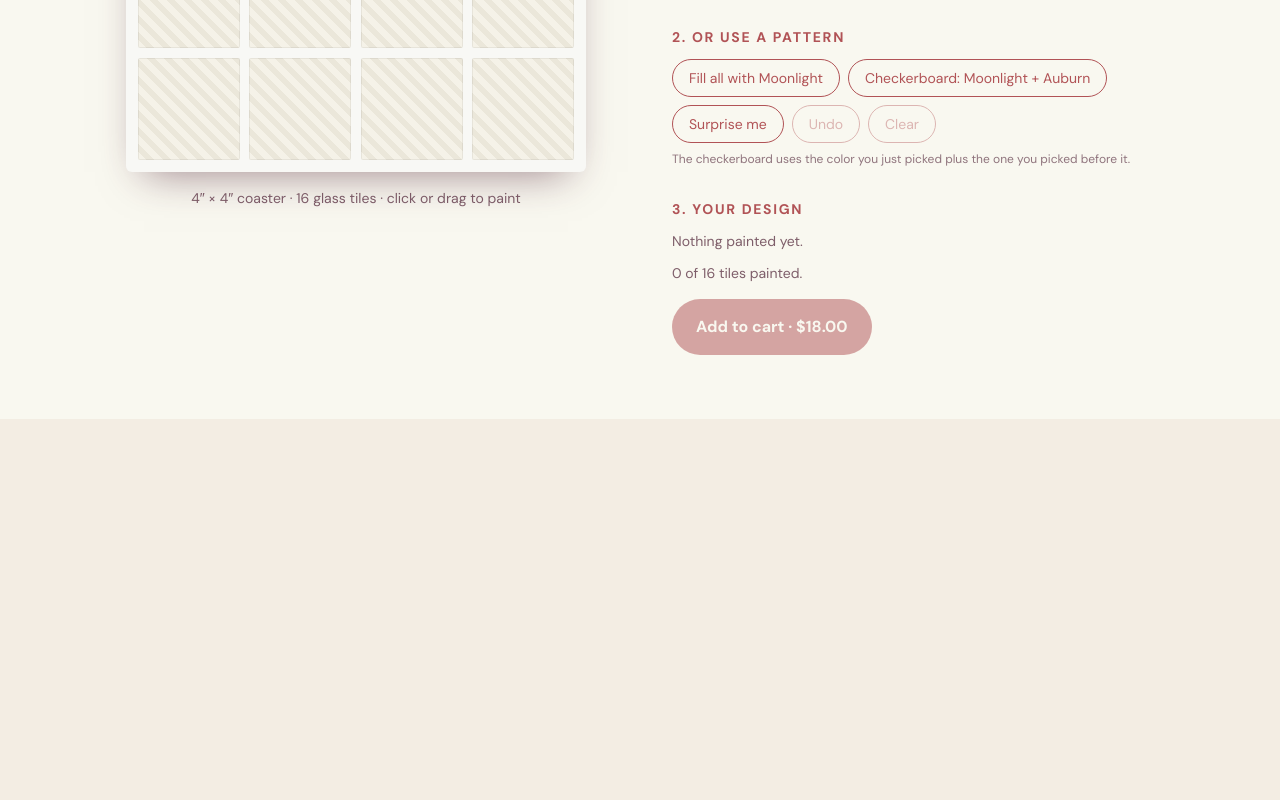
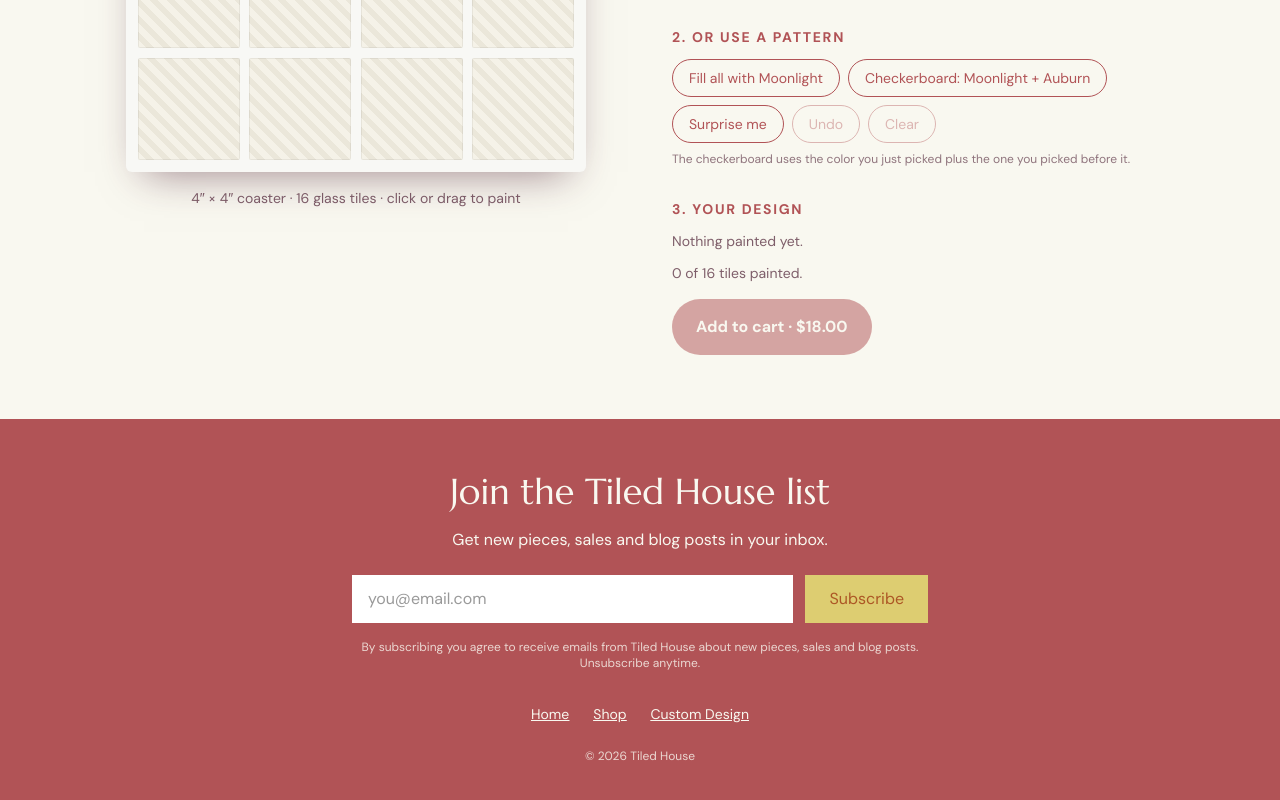
Before and after one commit to leiferickson10/tiled-house, a Next.js app: page /custom in a window 1280 px wide. Shown: the part 693-1493 px from the top of the page. Before the commit the page ends 1112 px from the top, so only its background shows below. Built offline with nearby package versions, Linux system fonts and the light colour scheme.

Commit message:
Add site-wide footer with email signup
Footer on every page with a Join the Tiled House list form (POST
/api/subscribe, currently log-only), consent line and quick links.

Co-Authored-By: Claude Sonnet 5.5 <noreply@anthropic.com>

```diff
--- /dev/null
+++ b/app/api/subscribe/route.ts
@@ -0,0 +1,21 @@
+import { NextRequest, NextResponse } from "next/server";
+
+// TODO: send these to the email list (Mailchimp/Klaviyo/Resend audience),
+// tagged by `source`. Like /api/notify, it only validates and logs for now,
+// so signups are visible in the Vercel function logs but not stored elsewhere.
+export async function POST(req: NextRequest) {
+  const body = await req.json().catch(() => null);
+  const email = typeof body?.email === "string" ? body.email.trim() : "";
+  const source = typeof body?.source === "string" ? body.source.slice(0, 40) : "";
+
+  if (!/^[^\s@]+@[^\s@]+\.[^\s@]+$/.test(email) || email.length > 254) {
+    return NextResponse.json(
+      { error: "Please enter a valid email." },
+      { status: 400 },
+    );
+  }
+
+  console.log("Newsletter signup:", { email, source });
+
+  return NextResponse.json({ ok: true });
+}
--- /dev/null
+++ b/app/components/SiteFooter.tsx
@@ -0,0 +1,103 @@
+"use client";
+
+import Link from "next/link";
+import { useState, type FormEvent } from "react";
+
+/*
+ * Site-wide footer (rendered from app/layout.tsx) with the email signup for
+ * new pieces, sales and blog posts. Submissions go to POST /api/subscribe.
+ */
+
+const DISPLAY = { fontFamily: "var(--font-marcellus), serif" } as const;
+const DM = { fontFamily: "var(--font-dm-sans), sans-serif" } as const;
+
+export default function SiteFooter() {
+  const [status, setStatus] = useState<"idle" | "sending" | "sent" | "error">(
+    "idle",
+  );
+
+  async function handleSubmit(e: FormEvent<HTMLFormElement>) {
+    e.preventDefault();
+    const email = new FormData(e.currentTarget).get("email");
+    setStatus("sending");
+    try {
+      const res = await fetch("/api/subscribe", {
+        method: "POST",
+        headers: { "Content-Type": "application/json" },
+        body: JSON.stringify({ email, source: "footer" }),
+      });
+      if (!res.ok) throw new Error("Request failed");
+      setStatus("sent");
+    } catch {
+      setStatus("error");
+    }
+  }
+
+  return (
+    <footer
+      className="w-full px-6 py-12 text-center sm:px-10"
+      style={{ ...DM, background: "#b15356", color: "#f9f8f0" }}
+    >
+      <div className="mx-auto max-w-xl">
+        <h2 className="text-3xl leading-snug sm:text-4xl" style={DISPLAY}>
+          Join the Tiled House list
+        </h2>
+        <p className="mt-3 text-base leading-snug">
+          Get new pieces, sales and blog posts in your inbox.
+        </p>
+
+        {status === "sent" ? (
+          <p role="status" className="mt-6 text-lg" style={DISPLAY}>
+            Thank you! You&apos;re on the list.
+          </p>
+        ) : (
+          <form
+            onSubmit={handleSubmit}
+            className="mt-6 flex flex-col gap-3 sm:flex-row"
+          >
+            <input
+              type="email"
+              name="email"
+              required
+              autoComplete="email"
+              placeholder="you@email.com"
+              aria-label="Email address"
+              className="min-h-12 w-full flex-1 border-0 px-4 py-3 text-base"
+              style={{ background: "#fff", color: "#333" }}
+            />
+            <button
+              type="submit"
+              disabled={status === "sending"}
+              className="min-h-12 cursor-pointer border-0 px-6 py-3 text-base disabled:opacity-60"
+              style={{ background: "#ddcd71", color: "#ac5725" }}
+            >
+              {status === "sending" ? "Subscribing..." : "Subscribe"}
+            </button>
+          </form>
+        )}
+        {status === "error" && (
+          <p role="alert" className="mt-3 text-sm">
+            Something went wrong. Please try again.
+          </p>
+        )}
+
+        <p className="mt-4 text-xs leading-snug opacity-80">
+          By subscribing you agree to receive emails from Tiled House about new
+          pieces, sales and blog posts. Unsubscribe anytime.
+        </p>
+
+        <nav
+          aria-label="Footer"
+          className="mt-8 flex justify-center gap-6 text-sm underline"
+        >
+          <Link href="/">Home</Link>
+          <Link href="/shop">Shop</Link>
+          <Link href="/custom">Custom Design</Link>
+        </nav>
+        <p className="mt-6 text-xs opacity-80">
+          &copy; {new Date().getFullYear()} Tiled House
+        </p>
+      </div>
+    </footer>
+  );
+}
--- a/app/layout.tsx
+++ b/app/layout.tsx
@@ -1,6 +1,7 @@
 import type { Metadata } from "next";
 import { DM_Sans, Fraunces, Inter, Marcellus } from "next/font/google";
 import "./globals.css";
+import SiteFooter from "./components/SiteFooter";
 
 const fraunces = Fraunces({
   variable: "--font-fraunces",
@@ -40,6 +41,7 @@ export default function RootLayout({ children }: LayoutProps<"/">) {
     >
       <body className="min-h-full flex flex-col font-sans bg-plaster text-ink">
         {children}
+        <SiteFooter />
       </body>
     </html>
   );
```
